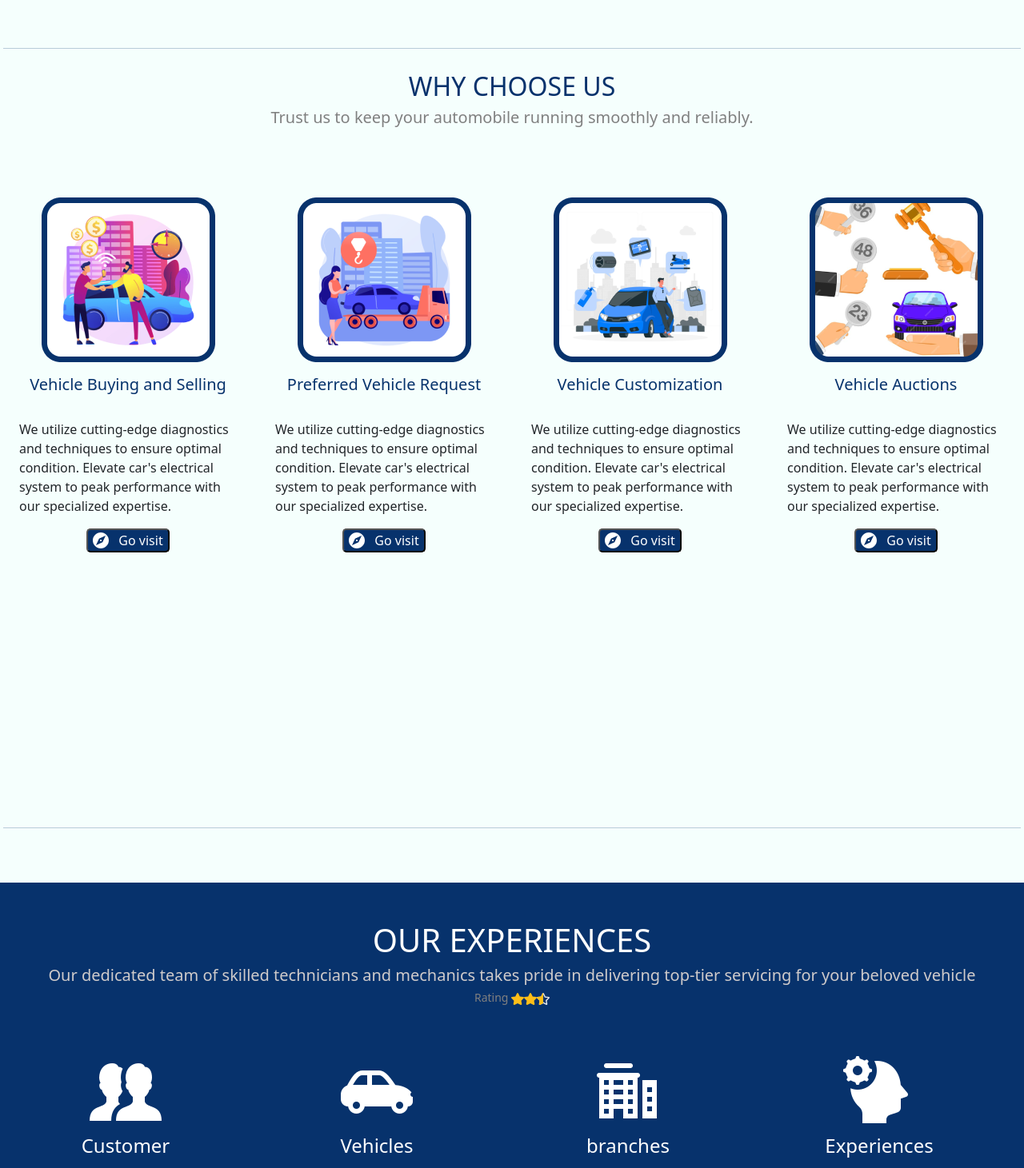
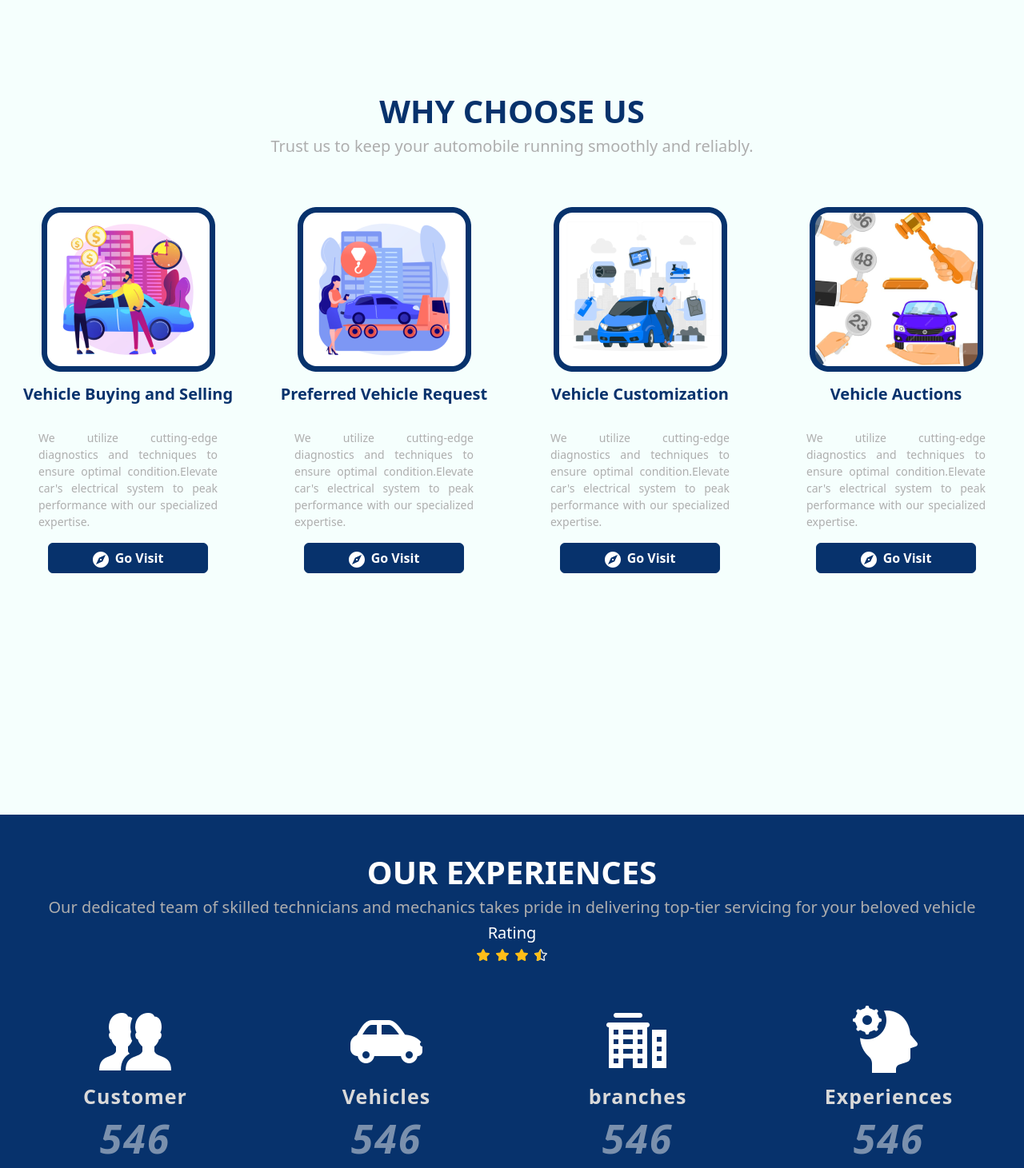
Before and after one commit to Powsihan/JVS-Project-Frontend, a Next.js app: page /about in a window 1280 px wide. Shown: the part 760-2221 px from the top of the page at 80% size. Built offline with nearby package versions, Linux system fonts and the light colour scheme.

Commit message:
About us page alignment set

```diff
--- a/src/app/globals.css
+++ b/src/app/globals.css
@@ -13,6 +13,7 @@
 body {
     background-color: var(--background-color) !important;
     min-height: 100vh !important;
+    scroll-behavior: smooth !important;
 }
 
 
--- a/src/pages/about/index.js
+++ b/src/pages/about/index.js
@@ -15,7 +15,6 @@ import useraccount from "../../assets/images/User Account.png";
 import experience from "../../assets/images/experience.png";
 import vehicle from "../../assets/images/vehicle1.png";
 import branch from "../../assets/images/Company.png";
-import contactUs from "../../assets/images/CONTACTUS-1.png";
 import contactCompany from "../../assets/images/contactCompany.png";
 import facebook from "../../assets/icons/facebook.png";
 import call from "../../assets/icons/call.png";
@@ -23,29 +22,79 @@ import mail from "../../assets/icons/mail.png";
 import chatmaessage from "../../assets/images/Chat Message.png";
 import contactExpert from "../../assets/images/contactExperts.png";
 import contactChat from "../../assets/images/contactChat.png";
+import CommonButton from "@/src/components/CommonButton";
+import Footer from "@/src/components/Footer";
 
 const index = () => {
+  const data = [
+    {
+      heading: "Vehicle Buying and Selling",
+      content:
+        "We utilize cutting-edge diagnostics and techniques to ensure optimal condition.Elevate car's electrical system to peak performance with our specialized expertise.",
+      image: vehicleBuy,
+    },
+    {
+      heading: "Preferred Vehicle Request",
+      content:
+        "We utilize cutting-edge diagnostics and techniques to ensure optimal condition.Elevate car's electrical system to peak performance with our specialized expertise.",
+      image: vehicleRequest,
+    },
+    {
+      heading: "Vehicle Customization",
+      content:
+        "We utilize cutting-edge diagnostics and techniques to ensure optimal condition.Elevate car's electrical system to peak performance with our specialized expertise.",
+      image: vehicleCustomize,
+    },
+    {
+      heading: "Vehicle Auctions",
+      content:
+        "We utilize cutting-edge diagnostics and techniques to ensure optimal condition.Elevate car's electrical system to peak performance with our specialized expertise.",
+      image: vehicleAuction,
+    },
+  ];
+  const data2 = [
+    {
+      heading: "Contact With Company",
+      content: "Contact with admin clarify any doubts and inquiries ",
+      buttonText: "Contact",
+      image: contactCompany,
+      time: true,
+      contact: true,
+    },
+    {
+      heading: "Contact With Expert",
+      content:
+        "Contact vehicle experts to clarify any doubts and inquiries related to vehicles",
+      buttonText: "Contact",
+      image: contactExpert,
+      time: true,
+      contact: false,
+    },
+    {
+      heading: "Contact With Chat Bot ",
+      content:
+        "Contact the AI chatbot specialized in vehicles to ask only vehicle-related questions and address any doubts",
+      buttonText: "Chat",
+      image: contactChat,
+      time: false,
+      contact: false,
+    },
+  ];
   return (
     <>
       <Navbar />
-      <div className="row d-flex align-content-center aboutUs justify-content-center min-vh-100 ">
-        <div className="col-lg-6 col-md-12 col-sm-12 d-flex align-content-center justify-content-center pt-4 p-4 ">
-          <div className="image d-flex align-content-center justify-content-center ">
+      <div className="container-fluid min-vh-100">
+        <div className="row min-vh-100">
+          <div className="col-lg-6 col-md-12 col-sm-12 d-flex align-items-center justify-content-center">
             <Image
               src={aboutUs}
               alt=""
-              style={{ width: "auto", height: "auto" }}
+              // style={{ width: "auto", height: "auto" }}
             />
           </div>
-        </div>
-        <div className="col-lg-6 col-md-12 col-sm-12 pt-4 aboutUs-heading">
-          <div>
+          <div className="col-lg-6 col-md-12 col-sm-12 d-flex flex-column justify-content-center aboutUs-heading">
             <h1>Who we are</h1>
-          </div>
-          <div>
             <h4>We Have 10 Years Of Experience In This Field</h4>
-          </div>
-          <div>
             <p className=" justify-content-center align-content-center pt-2">
               At JAFFNA Vehicle Spot (PVT) LTD, we are more than just a vehicle
               buying and selling company – we are your trusted automotive
@@ -63,122 +112,38 @@ const index = () => {
         </div>
       </div>
 
-      <div className=" p-1 line">
-        <hr style={{ color: "#07326C" }} />
-      </div>
-
-      <div className="mt-2 chooseUs-heading">
-        <div className="justify-content-center align-content-center d-flex">
+      <div className="container-fluid min-vh-100 d-flex flex-column justify-content-center  about-who-we-are">
+        <div className="d-flex flex-column justify-content-center align-items-center">
           <h2>WHY CHOOSE US</h2>
+          <h4>
+            Trust us to keep your automobile running smoothly and reliably.
+          </h4>
         </div>
-        <div className="justify-content-center align-content-center d-flex">
-          <h5>
-            Trust us to keep your automobile running smoothly and reliably.
-          </h5>
+        <div className="row pt-5 d-flex">
+          {data.map((data, index) => (
+            <div className="col-lg-3 col-sm-12 col-md-6 d-flex align-items-center justify-items-center mb-5">
+              <div className="row">
+                <div className="d-flex pt-2 justify-content-center align-items-center">
+                  <Image src={data.image} alt="" />
+                </div>
+                <div className="justify-content-center align-items-center pt-3 d-flex">
+                  <h5>{data.heading}</h5>
+                </div>
+                <div className="pt-4 d-flex justify-content-center align-items-center ps-5 pe-5">
+                  <p>{data.content}</p>
+                </div>
+                <div className="justify-content-center align-items-center d-flex">
+                  <CommonButton text={"Go Visit"} image={vector} width={200} />
+                </div>
+              </div>
+            </div>
+          ))}
         </div>
       </div>
 
-      <div className="container-fluid chooseUs min-vh-100 ">
-        <div className="row mt-5  d-flex">
-          <div className="col-lg-3 col-sm-6 col-md-4 d-flex align-items-center justify-content-center pt-4 p-4">
-            <div className="row">
-              <div className="d-flex pt-2 justify-content-center align-items-center">
-                <Image src={vehicleBuy} alt="" />
-              </div>
-              <div className="justify-content-center align-items-center pt-3 d-flex">
-                <h5>Vehicle Buying and Selling</h5>
-              </div>
-              <div className="pt-4 d-flex justify-content-center align-items-center">
-                <p>
-                  We utilize cutting-edge diagnostics and techniques to ensure
-                  optimal condition. Elevate car's electrical system to peak
-                  performance with our specialized expertise.
-                </p>
-              </div>
-              <div className="justify-content-center align-items-center d-flex">
-                <button className="justify-content-between align-items-center ">
-                  <Image src={vector} alt="" /> Go visit
-                </button>
-              </div>
-            </div>
-          </div>
-
-          <div className="col-lg-3 col-sm-6 col-md-4 d-flex align-items-center justify-content-center pt-4 p-4">
-            <div className="row">
-              <div className="d-flex pt-2 justify-content-center align-items-center">
-                <Image src={vehicleRequest} alt="" />
-              </div>
-              <div className="justify-content-center align-items-center pt-3 d-flex">
-                <h5>Preferred Vehicle Request</h5>
-              </div>
-              <div className="pt-4">
-                <p>
-                  We utilize cutting-edge diagnostics and techniques to ensure
-                  optimal condition. Elevate car's electrical system to peak
-                  performance with our specialized expertise.
-                </p>
-              </div>
-              <div className="justify-content-center align-items-center d-flex">
-                <button className="justify-content-between align-items-center ">
-                  <Image src={vector} alt="" /> Go visit
-                </button>
-              </div>
-            </div>
-          </div>
-          <div className="col-lg-3 col-sm-6 col-md-4 d-flex align-items-center justify-content-center pt-4 p-4">
-            <div className="row">
-              <div className="d-flex pt-2 justify-content-center align-items-center">
-                <Image src={vehicleCustomize} alt="" />
-              </div>
-              <div className="justify-content-center align-items-center pt-3 d-flex">
-                <h5>Vehicle Customization</h5>
-              </div>
-              <div className="pt-4">
-                <p>
-                  We utilize cutting-edge diagnostics and techniques to ensure
-                  optimal condition. Elevate car's electrical system to peak
-                  performance with our specialized expertise.
-                </p>
-              </div>
-              <div className="justify-content-center align-items-center d-flex">
-                <button className="justify-content-between align-items-center ">
-                  <Image src={vector} alt="" /> Go visit
-                </button>
-              </div>
-            </div>
-          </div>
-          <div className="col-lg-3 col-sm-6 col-md-4 d-flex align-items-center justify-content-center pt-4 p-4">
-            <div className="row">
-              <div className="d-flex pt-2 justify-content-center align-items-center">
-                <Image src={vehicleAuction} alt="" />
-              </div>
-              <div className="justify-content-center align-items-center pt-3 d-flex">
-                <h5>Vehicle Auctions</h5>
-              </div>
-              <div className="pt-4">
-                <p>
-                  We utilize cutting-edge diagnostics and techniques to ensure
-                  optimal condition. Elevate car's electrical system to peak
-                  performance with our specialized expertise.
-                </p>
-              </div>
-              <div className="justify-content-center align-items-center d-flex">
-                <button className="justify-content-between align-items-center ">
-                  <Image src={vector} alt="" /> Go visit
-                </button>
-              </div>
-            </div>
-          </div>
-        </div>
-      </div>
-
-      <div className=" p-1 line">
-        <hr style={{ color: "#07326C" }} />
-      </div>
-
-      <div className="container-fluid choose min-vh-100 ">
+      <div className="container-fluid min-vh-100 d-flex flex-column justify-content-center ">
         <div
-          className="row mt-5  d-flex experience"
+          className="row d-flex align-items-center justify-content-center experience"
           style={{ backgroundColor: "var(--primary-color) " }}
         >
           <div className="justify-content-center align-content-center d-flex pt-5">
@@ -190,12 +155,14 @@ const index = () => {
               pride in delivering top-tier servicing for your beloved vehicle
             </h5>
           </div>
-          <div className="justify-content-center align-content-center d-flex ">
-            <h6 className="justify-content-between align-items-center ">
-              Rating <Image src={Ratingitem} alt="" />
+          <div className="d-flex flex-column justify-content-center align-items-center">
+            <h6>Rating</h6>
+            <div className="d-flex align-items-center justify-content-center gap-2">
+              <Image src={Ratingitem} alt="" />
+              <Image src={Ratingitem} alt="" />
               <Image src={Ratingitem} alt="" />
               <Image src={Ratinghalf} alt="" />
-            </h6>
+            </div>
           </div>
           <div className="row mt-5  d-flex">
             <div className=" col-lg-3 col-sm-6 col-md-4 d-flex align-items-center justify-content-center">
@@ -254,10 +221,7 @@ const index = () => {
         </div>
       </div>
 
-      <div className=" p-1 line">
-        <hr style={{ color: "#07326C" }} />
-      </div>
-      <div className="container-fluid employee min-vh-100 ">
+      <div className="container-fluid min-vh-100 d-flex flex-column justify-content-center  ">
         <div className="row mt-3  d-flex ">
           <div className="justify-content-center align-content-center d-flex pt-5">
             <h1>OUR EMPLOYEES</h1>
@@ -267,98 +231,49 @@ const index = () => {
           </div>
         </div>
       </div>
-      {/* <div className=" p-1 line">
-        <hr style={{ color: "#07326C" }} />
-      </div> */}
 
-      <div className="container-fluid experience min-vh-100">
-        <div className="row d-flex ">
-          <div className="d-flex contactUsImage">
-            {/* <Image src={contactUs} alt="" /> */}
-          </div>
-          <div className="row d-flex ">
+      <div className="container-fluid min-vh-100">
+        <div className="row contactUsImage d-lg-block d-none"></div>
+        <div className="row d-flex">
+          {data2.map((data) => (
             <div className="col-lg-4 col-sm-12 col-md-8 d-flex align-items-center justify-content-center pt-4 p-4">
-              <div
-                className="card d-flex align-items-center justify-content-center card-contact"
-                style={{ width: "20rem",height:"23rem"}}
-              >
-                <Image src={contactCompany} alt="" />
-                <div className=" row card-body d-flex align-items-center justify-content-center ">
+              <div className="card d-flex align-items-center justify-content-center card-contact">
+                <Image src={data.image} alt="" className="mt-1" />
+                <div className="row card-body d-flex align-items-center justify-content-center ">
                   <h5 className="card-title ps-3 d-flex align-items-center justify-content-center ">
-                  Contact With Company</h5>
-                  <p className="card-text ps-3">
-                    Contact with admin clarify any doubts and inquiries
+                    {data.heading}
+                  </h5>
+                  <p className="card-text d-flex align-items-center justify-content-center ">
+                    {data.content}
                   </p>
-                  <div className="d-flex flex-column justify-content-center align-items-center ps-3">
-                    <h6 className="mt-2" style={{ color: "gray" }}>
-                      Time : 8 am - 6 pm (Monday-Saturday)
-                    </h6>
-                    <div className="d-flex gap-4">
+                  {data.time && (
+                    <div className="d-flex justify-content-center align-items-center ps-3">
+                      <h6 className="mt-2" style={{ color: "gray" }}>
+                        Time : 8 am - 6 pm (Monday-Saturday)
+                      </h6>
+                    </div>
+                  )}
+                  {data.contact && (
+                    <div className="d-flex  justify-content-center align-items-center  gap-4">
                       <Image src={facebook} alt="" />
                       <Image src={call} alt="" />
                       <Image src={mail} alt="" />
                     </div>
+                  )}
+                  <div className="pt-3 d-flex align-items-center justify-content-center">
+                    <CommonButton
+                      text={data.buttonText}
+                      image={chatmaessage}
+                      width={200}
+                    />
                   </div>
-                  <div className="pt-2 d-flex align-items-center justify-content-center">
-                  <button className="justify-content-around align-items-center ">
-                   <Image src={chatmaessage} alt=""/> Contact
-                   </button>
-                  </div>
-
                 </div>
               </div>
             </div>
-            <div className="col-lg-4 col-sm-12 col-md-8 d-flex align-items-center justify-content-center pt-4 p-4">
-            <div
-                className="card d-flex align-items-center justify-content-center card-contact"
-                style={{ width: "20rem",height:"23rem"}}
-              >
-                <Image src={contactExpert} alt="" />
-                <div className=" row card-body d-flex align-items-center justify-content-center ">
-                  <h5 className="card-title ps-3 d-flex align-items-center justify-content-center ">
-                  Contact With Expert</h5>
-                  <p className="card-text ps-3">
-                  Contact vehicle experts to clarify any doubts and inquiries related to vehicles
-                  </p>
-                  <div className="d-flex flex-column justify-content-center align-items-center ps-3">
-                    <h6 className="mt-2" style={{ color: "gray" }}>
-                      Time : 8 am - 6 pm (Monday-Saturday)
-                    </h6>
-                  </div>
-                  <div className="pt-3 d-flex align-items-center justify-content-center">
-                  <button className="justify-content-around align-items-center ">
-                   <Image src={chatmaessage} alt=""/> Contact
-                   </button>
-                   </div>
-
-                </div>
-              </div>
-            </div>
-            <div className="col-lg-4 col-sm-12 col-md-8 d-flex align-items-center justify-content-center pt-4 p-4">
-            <div
-                className="card d-flex align-items-center justify-content-center card-contact"
-                style={{ width: "20rem", height:"23rem"}}
-              >
-                <Image src={contactChat} alt="" />
-                <div className=" row card-body d-flex align-items-center justify-content-center ">
-                  <h5 className="card-title ps-3 d-flex align-items-center justify-content-center ">
-                  Contact With Chat Bot</h5>
-                  <p className="card-text ps-3">
-                  Contact the AI chatbot specialized in vehicles to ask only vehicle-related questions and address any doubts
-                  </p>
-
-                  <div className="pt-4 d-flex align-items-center justify-content-center">
-                  <button className="justify-content-around align-items-center ">
-                   <Image src={chatmaessage} alt=""/> Contact
-                   </button>
-                   </div>
-
-                </div>
-              </div>
-            </div>
-          </div>
+          ))}
         </div>
       </div>
+      <Footer/>
     </>
   );
 };
--- a/src/styles/aboutUs.css
+++ b/src/styles/aboutUs.css
@@ -1,93 +1,138 @@
-.aboutUs {
-  padding-top: 200px;
-}
-
 .aboutUs-heading h1 {
   font-size: 40px;
   color: var(--primary-color);
+  font-weight: 700;
+  text-transform: uppercase;
 }
+
 .aboutUs-heading h4 {
   font-size: 20px;
-  color: gray;
-}
-.aboutUs-heading p {
-  font-size: 15px;
-  color: var(--primary-color);
-  font-family: "Times New Roman", Times, serif;
-}
-.line hr {
-  height: 1px;
-}
-.chooseUs-heading h5 {
-  align-items: center;
-  color: gray;
-}
-.chooseUs-heading h2 {
-  color: var(--primary-color);
-}
-.chooseUs h5 {
-  color: var(--primary-color);
-}
-.chooseUs h6,
-h1,
-h4 {
-  color: white;
-}
-.choose h6,
-h4 {
-  color: white;
+  color: #AEAEAE;
+  font-weight: 600;
 }
 
-.chooseUs button {
-  color: white;
-  border-radius: 5px;
-  background-color: var(--primary-color);
-  display: flex;
-  width: auto;
-  gap: 12px;
+.aboutUs-heading p {
+  font-size: 16px;
+  color: var(--primary-color);
+  text-align: justify;
+
 }
+
+.about-who-we-are h2 {
+  color: var(--primary-color);
+  font-size: 40px;
+  font-weight: 700;
+  text-transform: uppercase;
+}
+.about-who-we-are h4 {
+  font-size: 20px;
+  font-weight: 500;
+  color: #AEAEAE;
+}
+
+.about-who-we-are h5 {
+  color: var(--primary-color);
+  font-size: 20px;
+  font-weight: 700;
+}
+
+.about-who-we-are p {
+  font-size: 14px;
+  font-weight: 500;
+  color: #AEAEAE;
+  text-align: justify;
+}
+
+
+
 .choose h5,
 h2 {
   color: rgb(207, 203, 203);
 }
+
 .employee h1 {
   color: var(--primary-color);
 }
+
 .contactUsImage {
-  background-image: url("../assets/images/CONTACTUS-1.png");
-  width: 1800px;
+  background-image: url("../assets/images/ContactUs-back.png");
+  background-size: cover;
+  background-repeat: no-repeat;
+  background-position: center center;
   height: 500px;
 }
-.experience h6{
-color:grey;
-font-size: 14px;
+.experience h1 {
+  color: #FFF;
+  font-size: 40px;
+  text-transform: uppercase;
+  font-weight: 700;
 }
-.experience p{
-    font-size: 12px;
-    color: gray;
+.experience h6 {
+  color: rgb(255, 255, 255);
+  font-size: 20px;
 }
-.card-contact{
-    border-radius: 20px;
-    box-shadow: 0px 10px 15px 0px rgba(0, 0, 0, 0.1),
-    0px 4px 6px 0px rgba(0, 0, 0, 0.05);
-    margin-top: -100px;
+.experience h5 {
+  color: #AEAEAE;
+  font-size: 20px;
 }
-.card-contact button{
-    color: white;
+
+.experience p {
+  font-size: 12px;
+  color: gray;
+}
+.experience h4 {
+  font-size: 25px;
+  color: #D9D9D9;
+  font-weight: 700;
+  letter-spacing: 1px;
+}
+.experience h2 {
+  font-size: 50px;
+  color: rgba(237, 237, 237, 0.50);
+  font-weight: 800;
+  font-style: italic;
+  letter-spacing: 2px;
+}
+
+.card-contact {
+  border-radius: 10px;
+  background-color: #fff;
+  box-shadow: var(--box-shadow);
+  margin-top: -200px;
+  height: 370px;
+  border-bottom: 5px solid var(--primary-color);
+}
+
+.card-contact:hover {
+  transform: scale(1.05);
+  transition: 100ms ease-in-out;
+  cursor: pointer;
+}
+
+.card-contact button {
+  color: white;
   border-radius: 5px;
   background-color: var(--primary-color);
   display: flex;
   width: 120px;
   gap: 12px;
 }
-.card-contact h5{
-color:var(--primary-color);
+
+.card-contact h5 {
+  color: var(--primary-color);
+  font-size: 18px;
+  font-weight: 700;
+}
+.card-contact p {
+  color: #A3A3A3;
+  font-size: 14px;
+  text-align: justify;
 }
 
 
 @media (max-width: 768px) {
-    .card-contact{
-        margin-top: 0;
-    }
+  .card-contact {
+    margin-top: 0;
+  }
 
 }
```
Also changed, not shown: src/assets/images/CONTACTUS-1.png (deleted), src/assets/images/ContactUs-back.png (added).
